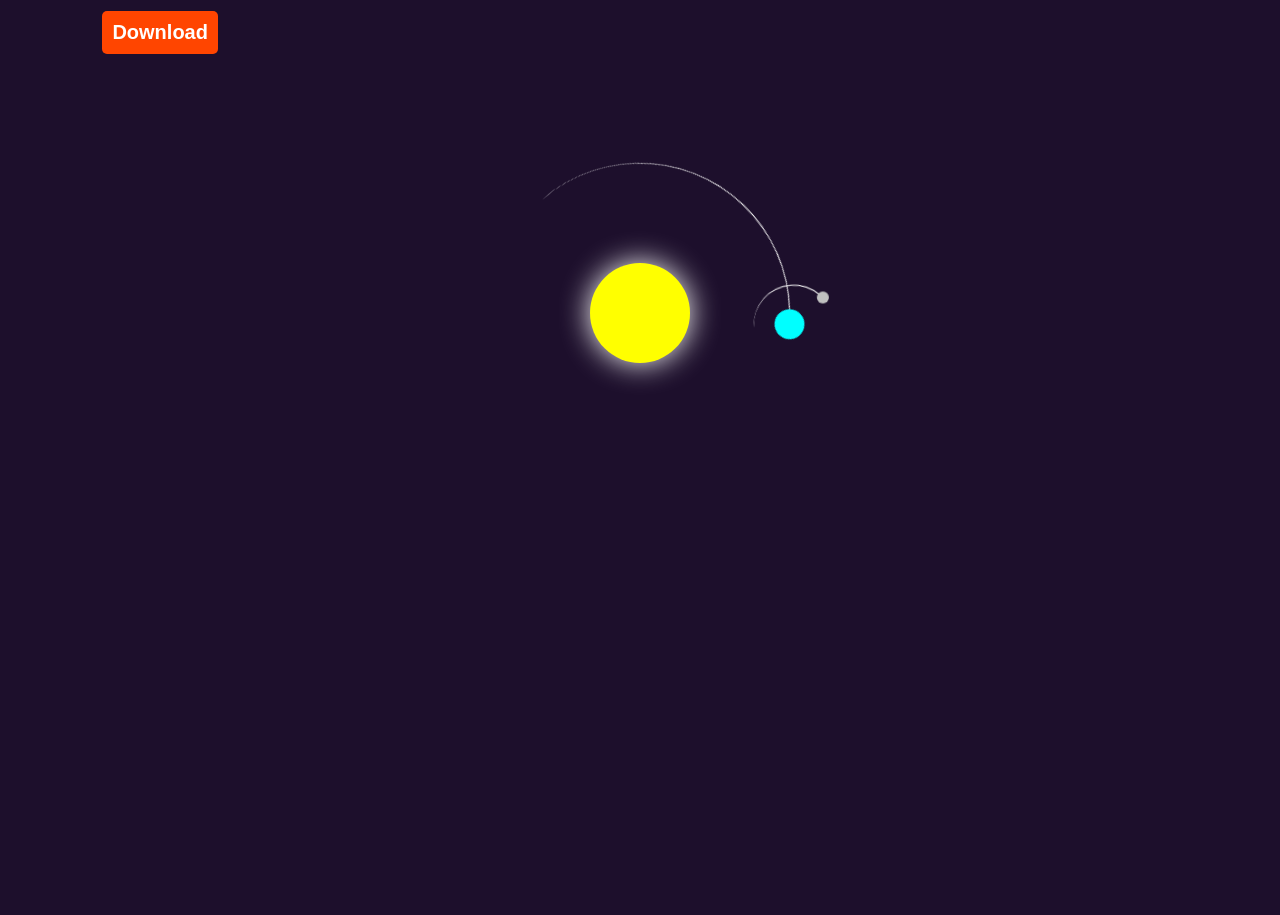
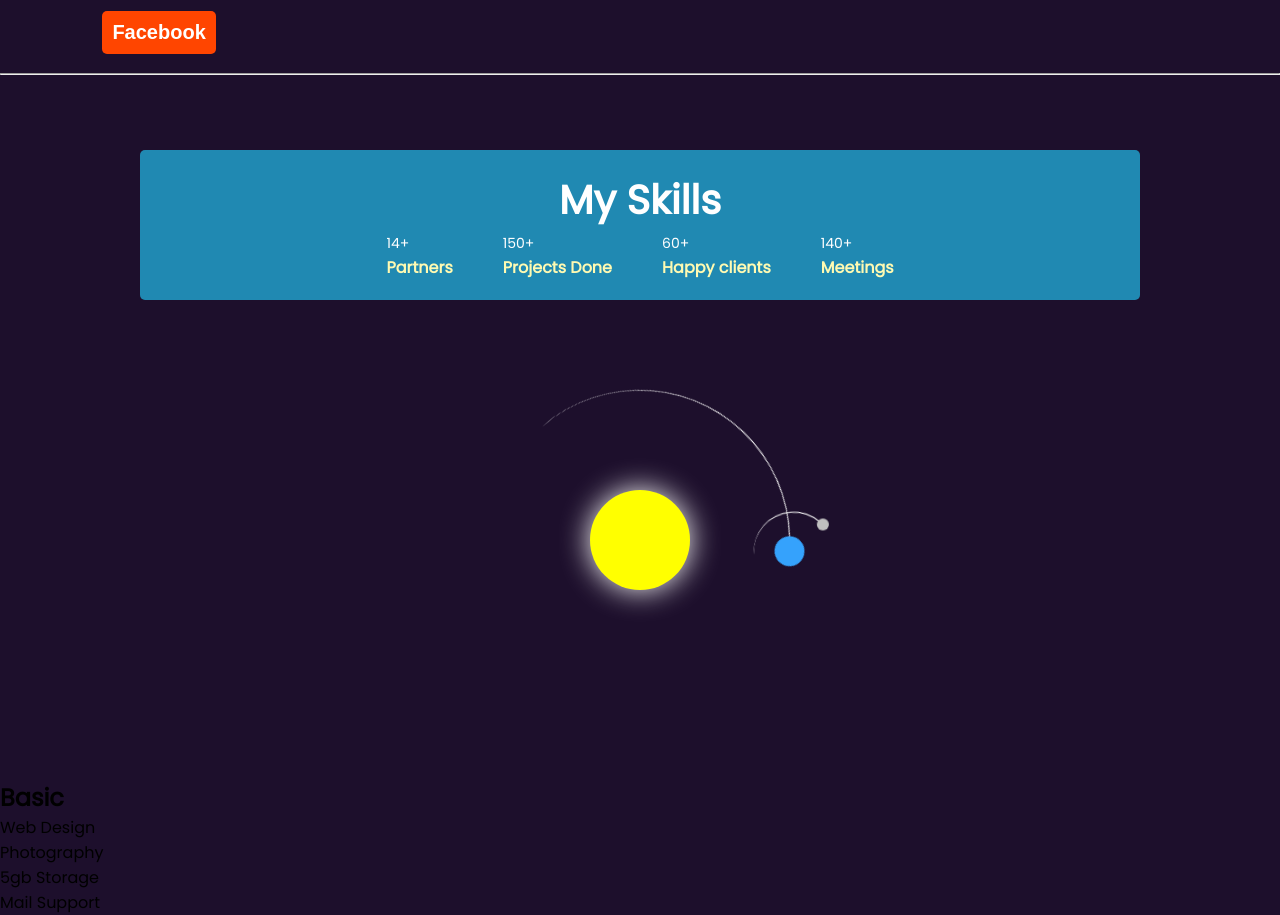
Before and after one commit to Rayhan426/personal-projects, a plain HTML site: page index.html in a window 1280 px wide. Shown: the part 541-1456 px from the top of the page. Before the commit the page ends 1094 px from the top, so only its background shows below. Drawn offline with Linux system fonts and the light colour scheme.

Commit message:
card added

```diff
--- a/index.html
+++ b/index.html
@@ -54,14 +54,47 @@
                 <br> Mollitia quidem commodi minus porro
                 repudiandae est?
             </p>
-            <button class="btn">Download</button>
+            <button class="btn">Facebook</button>
         </div>
         <div class="images">
             <img src="images/rayhan profile.png" alt="">
         </div>
     </section>
 
+
+    <hr>
+    <br>
+    <br>
+    <br>
     <section class="container-two">
+        <div class="skill-container">
+            <h1 class="skills">My Skills</h1>
+            <div class="flex">
+                <div class="partners">
+                    <span class="quantity">14+</span>
+                    <p class="all-skills">Partners</p>
+
+                </div>
+                <div class="Projects">
+                    <span class="quantity">150+</span>
+                    <p class="all-skills"> Projects Done</p>
+
+                </div>
+                <div>
+                    <span class="quantity">60+</span>
+                    <p class="all-skills">Happy clients</p>
+
+                </div>
+                <div>
+                    <span class="quantity">140+</span>
+
+                    <p class="all-skills">Meetings</p>
+                </div>
+            </div>
+        </div>
+    </section>
+
+    <section class="container-three">
         <div class="responses">
             <div class="sun"></div>
             <div class="earth">
@@ -69,7 +102,17 @@
             </div>
         </div>
     </section>
+    <section class="container-four">
 
+        <div class="card">
+            <h2>Basic</h2>
+            <p>Web Design</p>
+            <p>Photography</p>
+            <p>5gb Storage</p>
+            <p>Mail Support</p>
+        </div>
+
+    </section>
 
 </body>
 
--- a/styles/style.css
+++ b/styles/style.css
@@ -141,6 +141,7 @@ h4 {
     border-radius: 5px;
     font-size: 20px;
     margin-top: 30px;
+    text-decoration: none;
 }
 
 .btn:hover {
@@ -151,7 +152,7 @@ h4 {
 
 
 
-.container-two {
+.container-three {
     margin: 0;
     height: 60vh;
     display: flex;
@@ -216,7 +217,7 @@ h4 {
     right: 2.8em;
     width: 3em;
     height: 3em;
-    background-color: aqua;
+    background-color: #35a2fc;
 }
 
 .moon::before {
@@ -232,3 +233,61 @@ h4 {
         transform: rotate(360deg);
     }
 }
+
+/* ...................... */
+/* ............................. */
+.skills {
+    color: white;
+    font-size: 40px;
+    font-weight: bold;
+    text-align: center;
+
+}
+
+.skills:hover {
+    color: rgb(255, 254, 215);
+    transition: 0.5s;
+
+}
+
+.container-two {
+
+    margin-top: 2%;
+    background-color: #2089b2;
+    width: 1000px;
+    margin: auto;
+    padding: 20px;
+    border-radius: 5px;
+
+
+}
+
+.container-two:hover {
+    padding: 30px;
+    transition: 1s;
+}
+
+.flex {
+    display: flex;
+    justify-content: center;
+    align-items: center;
+    gap: 50px;
+    flex-wrap: wrap;
+}
+
+.quantity {
+    color: white;
+
+    font-size: 14px;
+
+}
+
+.all-skills {
+    color: rgb(255, 250, 178);
+    font-weight: bold;
+}
+
+.projects {
+    align-items: center;
+    justify-content: center;
+}
```
